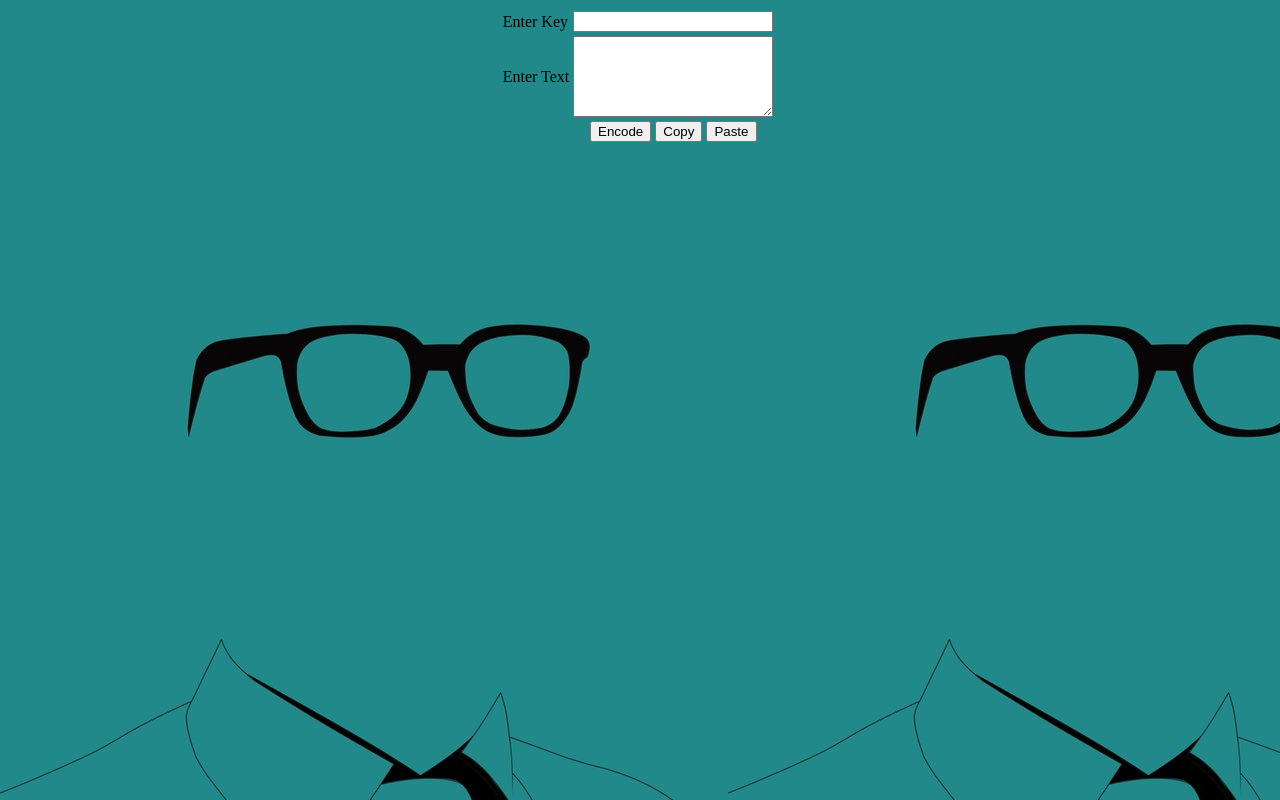
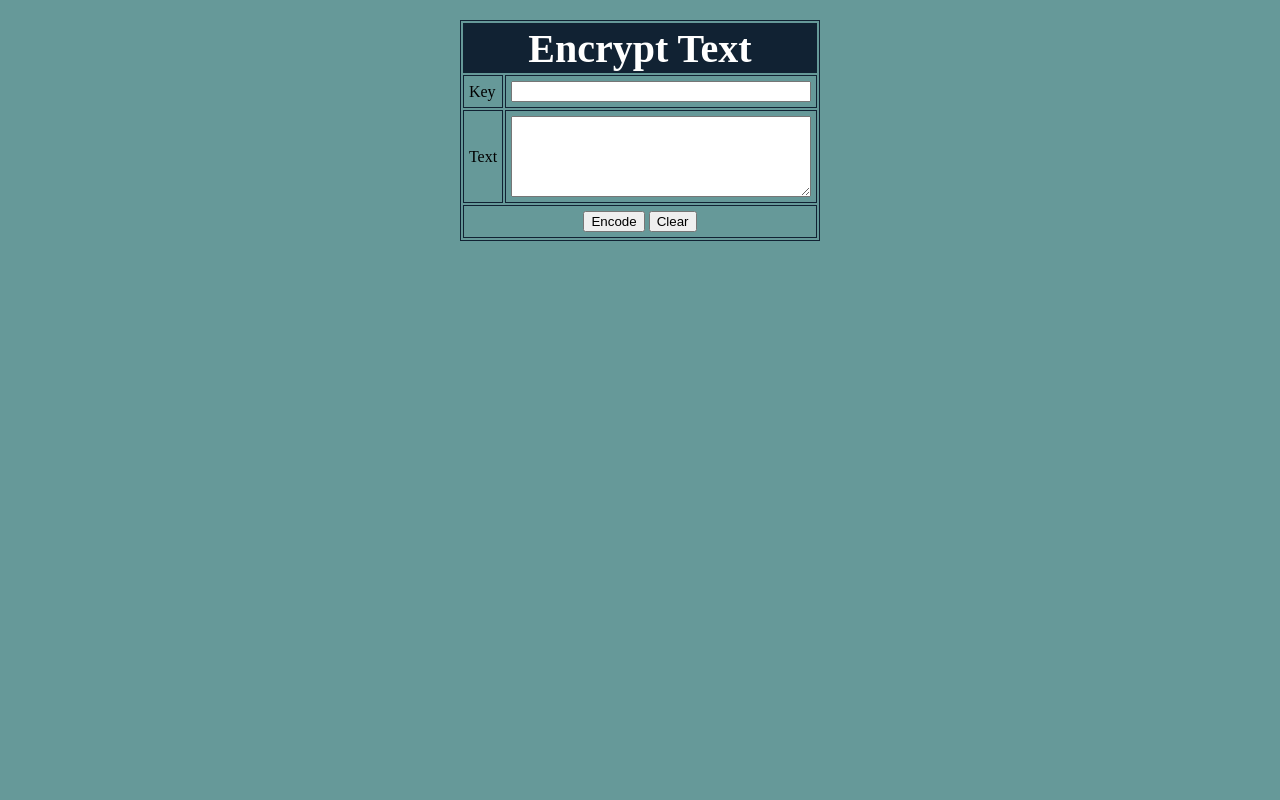
Before and after one commit to MacGitHub2013/Encrypt, a plain HTML site: page index.html in a window 1280 px wide. Drawn offline with Linux system fonts and the light colour scheme.

Commit message:
background removed

```diff
--- a/index.html
+++ b/index.html
@@ -1,5 +1,36 @@
 <html>
+<style>
+td
+{
 
+border:solid 1px #123;
+
+padding:5px;
+
+
+}
+
+table
+{
+
+border-colapse:colapse;
+border:solid 1px #123;
+margin-top:20px;
+
+}
+.div
+{
+
+background-color:#123; height:50px; color:white; font-size:40px; text-align:center; vertical-align:center;
+}
+
+
+body
+{
+background-color:#669999; margin:0px;
+}
+
+</style>
 <script>
 
 function Encode(obj)
@@ -58,49 +89,44 @@ function getCode()
 
 }
 
-function CopyText()
+function Clear()
 {
- var txt =document.getElementById("content").value;
- window.clipboardData.setData("text",txt);
- alert("All Text Copied");
-
-}
-
-function PasteText()
-{
- var txt =document.getElementById("content");
- txt.value=clipboardData.getData("text");
-
+ document.getElementById("content").value="";
 
 }
 
 
 </script>
-<body style="background-image:url('bg.jpg');">
+<body >
 <div align=center >
 
 <table>
 <tr>
+<th class="div" colspan="2" >Encrypt Text </th>
+</tr>
+</tr>
+<tr>
 <td>
-Enter Key
+Key
 </td>
 <td>
-<input type="text" style="width:200px;" id="key" ></input>
-<td>
+<input type="text" style="width:300px;" id="key" ></input>
+</td>
 <tr>
 <td>
-Enter Text
+Text
 </td>
 <td>
- <textarea  rows=5  style="width:200px;" id="content" ></textarea>
+ <textarea  rows=5  style="width:300px;" id="content" ></textarea>
 </td>
 </tr>
 <tr>
-<td ></td>
-<td align=center>
+
+<td  colspan=2 align=center>
+
 <input type=button value="Encode" onclick="Encode(this)" ></input>
-<input type=button value="Copy" onclick="CopyText()" />
-<input type=button value="Paste" onclick="PasteText()" />
+
+<input type=button value="Clear" onclick="Clear(this)" ></input>
 </td>
 </tr>
 </table>
```
Also changed, not shown: bg.jpg (deleted), icon.png.
